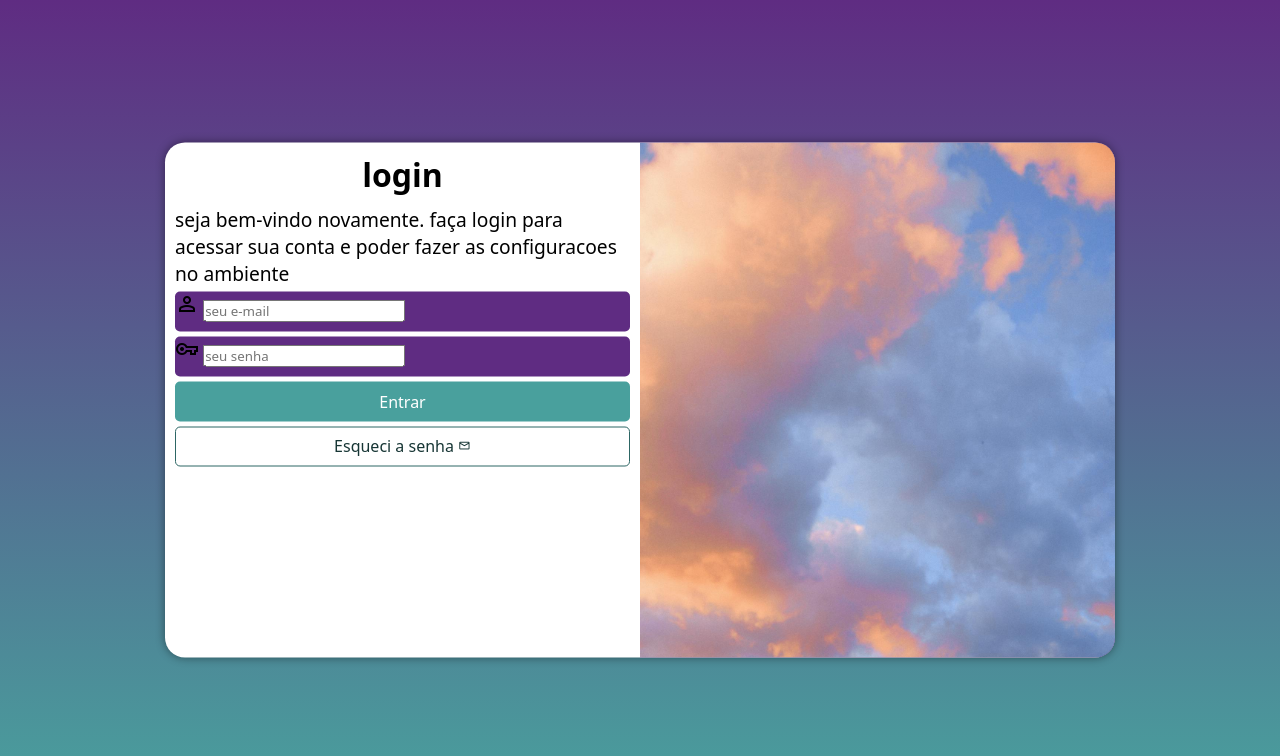
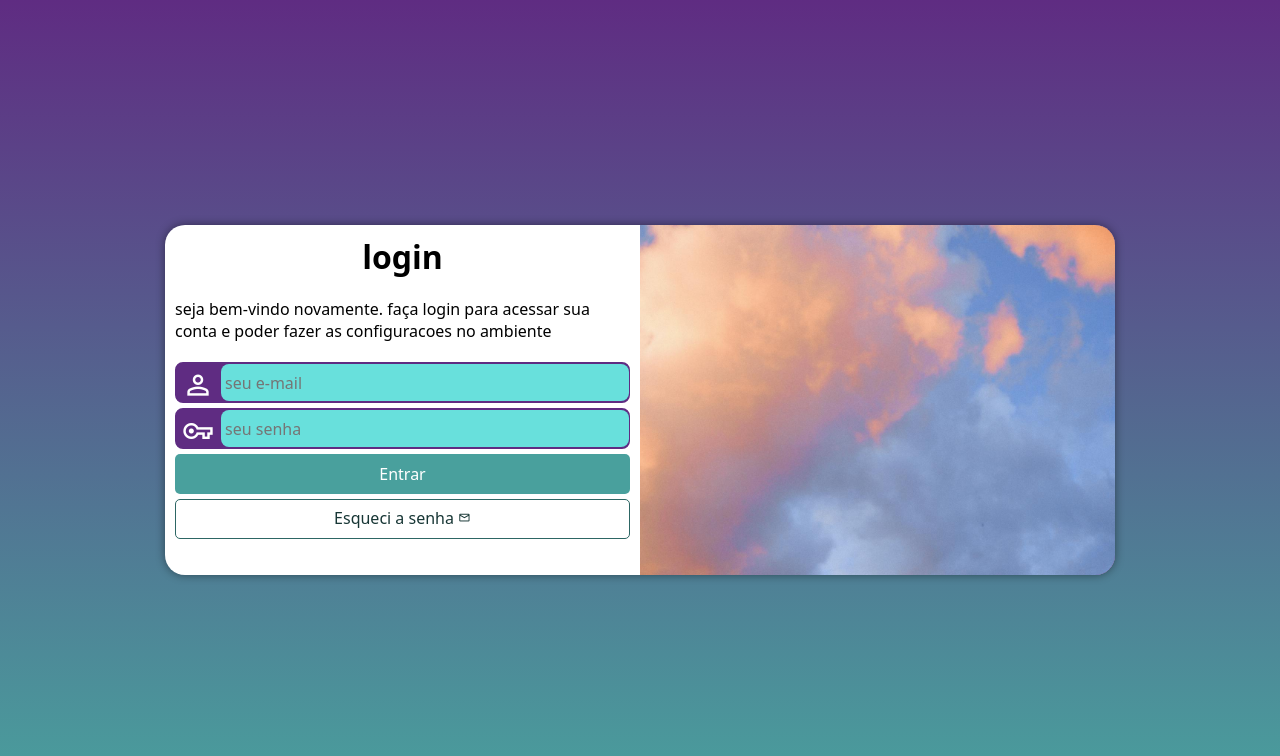
Before and after one commit to Franklimello/projeto-login, a plain HTML site: page index.html in a window 1280 px wide. Drawn offline with nearby package versions, Linux system fonts and the light colour scheme.

Commit message:
atualizacao

```diff
--- a/estilos/media-query.css
+++ b/estilos/media-query.css
@@ -8,6 +8,7 @@
 
     section#login{
         width: 80vw;
+        height: 280px;
     }
     section#login > div#imagem{
         float: left;
@@ -26,6 +27,7 @@
     }
     section#login{
         width: 950px;
+        height: 350px;
     }
     section#login > div#imagem{
         float: right;
@@ -40,6 +42,7 @@
         font-size: 2em;
     }
     div#formulario > p {
-        font-size: 1.2em;
+        font-size: 1em;
+        margin: 20px 0px;
     }
 }
--- a/estilos/style.css
+++ b/estilos/style.css
@@ -30,14 +30,13 @@ section#login {
     position: absolute;
     top: 50%;
     left: 50%;
-    transform: translate(-50%, -50%);
     background-color: white;
     width: 250px;
     height: 515px;
     border-radius: 20px;
     overflow: hidden;
     box-shadow: 0px 0px 10px rgba(0, 0, 0, 0.445);
-
+    transform: translate(-50%, -50%);
     transition: width 0.4s, height 0.4s;
     transition-timing-function: ease;
 }
@@ -64,16 +63,41 @@ div#formulario > p {
 
 form > div.campo {
     background-color: #5f2c82;
+    border: 2px solid #5f2c82;
     display: block;
     width: 100%;
-    height: 40px;
-    border-radius: 5px;
+    height: 41px;
+    border-radius: 8px;
     margin: 5px 0px;
 }
 
 div.campo > label {
     display: none;
 }
+
+div.campo > span {
+    color: white;
+    font-size: 2em;
+    width: 40px;
+    padding: 5px;
+}
+
+div.campo > input {
+    background-color: #68e0dc;
+    font-size: 1em;
+    width:calc(100% - 43px);
+    height: 100%;
+
+    border: 0px;
+    border-radius: 8px;
+    padding: 4px;
+    transform: translatey(-42px) translateX(44px);
+}
+
+div.campo > input:focus-within{
+    background-color: white;
+}
+
 
 form > input[type=submit] {
     display: block;
```
Also changed, not shown: index.html (+1 -0 lines).
